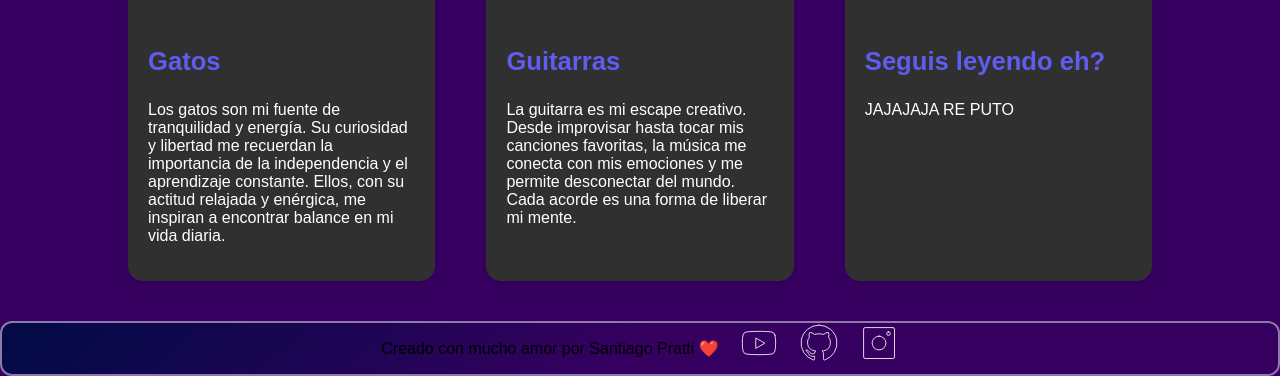
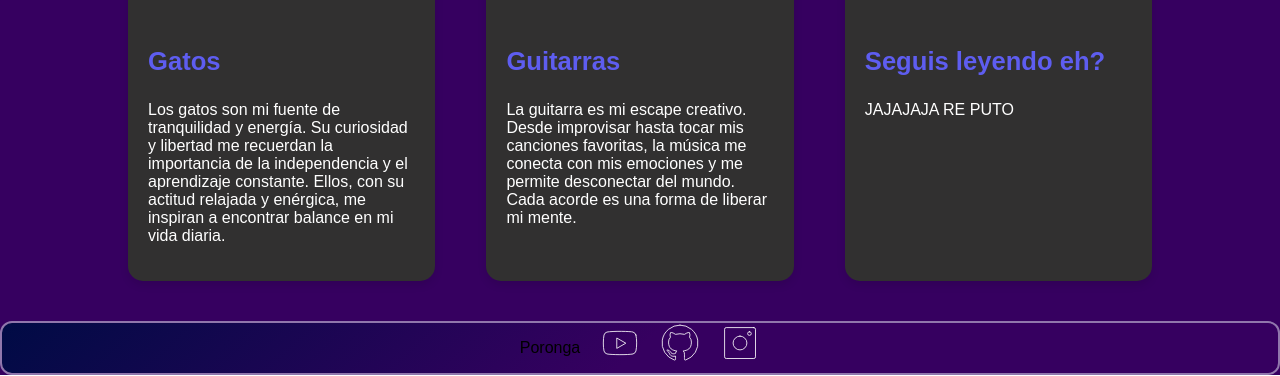
Before and after one commit to SantiPratti/DotDager-Page, a plain HTML site: page index.html in a window 1280 px wide. Shown: the part 1522-1898 px from the top of the page. Drawn offline with Linux system fonts and the light colour scheme; a web font is replaced by a local one.

Commit message:
aaaaaaaa

```diff
--- a/index.html
+++ b/index.html
@@ -101,11 +101,11 @@
         <nav class="footer-bar">
 
             <ul class="footer-links">
-                <li><p>Creado con mucho amor por Santiago Pratti ❤️</p></li>
-                <li><a href="https://www.youtube.com/@santisnm4556" target=”_blank”><svg width="40px" height="40px" viewBox="0 0 48 48" xmlns="http://www.w3.org/2000/svg"><defs><style>.a{fill:none;stroke:#ffffff;stroke-linecap:round;stroke-linejoin:round;}</style></defs><path class="a" d="M43.1124,14.394a5.0056,5.0056,0,0,0-3.5332-3.5332c-2.3145-.8936-24.7326-1.3314-31.2358.0256A5.0059,5.0059,0,0,0,4.81,14.42c-1.0446,4.583-1.1239,14.4914.0256,19.1767A5.006,5.006,0,0,0,8.369,37.13c4.5829,1.0548,26.3712,1.2033,31.2358,0a5.0057,5.0057,0,0,0,3.5332-3.5333C44.2518,28.6037,44.3311,19.31,43.1124,14.394Z"/><path class="a" d="M30.5669,23.9952,20.1208,18.004V29.9863Z"/></svg></a></li>
+                <li><p>Poronga</p></li>
+                <li><a href="https://www.youtube.com/@DotDager" target=”_blank”><svg width="40px" height="40px" viewBox="0 0 48 48" xmlns="http://www.w3.org/2000/svg"><defs><style>.a{fill:none;stroke:#ffffff;stroke-linecap:round;stroke-linejoin:round;}</style></defs><path class="a" d="M43.1124,14.394a5.0056,5.0056,0,0,0-3.5332-3.5332c-2.3145-.8936-24.7326-1.3314-31.2358.0256A5.0059,5.0059,0,0,0,4.81,14.42c-1.0446,4.583-1.1239,14.4914.0256,19.1767A5.006,5.006,0,0,0,8.369,37.13c4.5829,1.0548,26.3712,1.2033,31.2358,0a5.0057,5.0057,0,0,0,3.5332-3.5333C44.2518,28.6037,44.3311,19.31,43.1124,14.394Z"/><path class="a" d="M30.5669,23.9952,20.1208,18.004V29.9863Z"/></svg></a></li>
 
-                <li><a href="https://github.com/santipratti" target=”_blank”><svg width="40px" height="40px" viewBox="0 0 48 48" id="Layer_2" data-name="Layer 2" xmlns="http://www.w3.org/2000/svg"><defs><style>.cls-1{fill:none;stroke:#ffffff;stroke-linecap:round;stroke-linejoin:round;fill-rule:evenodd;}</style></defs><path class="cls-1" d="M24,2.5a21.5,21.5,0,0,0-6.8,41.9c1.08.2,1.47-.46,1.47-1s0-1.86,0-3.65c-6,1.3-7.24-2.88-7.24-2.88A5.7,5.7,0,0,0,9,33.68c-1.95-1.33.15-1.31.15-1.31a4.52,4.52,0,0,1,3.29,2.22c1.92,3.29,5,2.34,6.26,1.79a4.61,4.61,0,0,1,1.37-2.88c-4.78-.54-9.8-2.38-9.8-10.62a8.29,8.29,0,0,1,2.22-5.77,7.68,7.68,0,0,1,.21-5.69s1.8-.58,5.91,2.2a20.46,20.46,0,0,1,10.76,0c4.11-2.78,5.91-2.2,5.91-2.2a7.74,7.74,0,0,1,.21,5.69,8.28,8.28,0,0,1,2.21,5.77c0,8.26-5,10.07-9.81,10.61a5.12,5.12,0,0,1,1.46,4c0,2.87,0,5.19,0,5.9s.39,1.24,1.48,1A21.5,21.5,0,0,0,24,2.5"/></svg></a></li>
-                <li><a href="https://www.instagram.com/santiago.pratti/" target=”_blank”><svg width="40px" height="40px" viewBox="0 0 48 48" id="Layer_2" data-name="Layer 2" xmlns="http://www.w3.org/2000/svg"><defs><style>.cls-1{fill:none;stroke:#ffffff;stroke-linecap:round;stroke-linejoin:round;}</style></defs><path class="cls-1" d="M35.38,10.46a2.19,2.19,0,1,0,2.16,2.22v-.06A2.18,2.18,0,0,0,35.38,10.46Z"/><path class="cls-1" d="M40.55,5.5H7.45a2,2,0,0,0-1.95,2v33.1a2,2,0,0,0,2,2h33.1a2,2,0,0,0,2-2V7.45A2,2,0,0,0,40.55,5.5Z"/><path class="cls-1" d="M24,15.72A8.28,8.28,0,1,0,32.28,24h0A8.28,8.28,0,0,0,24,15.72Z"/></svg></a></li>
+                <li><a href="https://github.com/MarianoVilla" target=”_blank”><svg width="40px" height="40px" viewBox="0 0 48 48" id="Layer_2" data-name="Layer 2" xmlns="http://www.w3.org/2000/svg"><defs><style>.cls-1{fill:none;stroke:#ffffff;stroke-linecap:round;stroke-linejoin:round;fill-rule:evenodd;}</style></defs><path class="cls-1" d="M24,2.5a21.5,21.5,0,0,0-6.8,41.9c1.08.2,1.47-.46,1.47-1s0-1.86,0-3.65c-6,1.3-7.24-2.88-7.24-2.88A5.7,5.7,0,0,0,9,33.68c-1.95-1.33.15-1.31.15-1.31a4.52,4.52,0,0,1,3.29,2.22c1.92,3.29,5,2.34,6.26,1.79a4.61,4.61,0,0,1,1.37-2.88c-4.78-.54-9.8-2.38-9.8-10.62a8.29,8.29,0,0,1,2.22-5.77,7.68,7.68,0,0,1,.21-5.69s1.8-.58,5.91,2.2a20.46,20.46,0,0,1,10.76,0c4.11-2.78,5.91-2.2,5.91-2.2a7.74,7.74,0,0,1,.21,5.69,8.28,8.28,0,0,1,2.21,5.77c0,8.26-5,10.07-9.81,10.61a5.12,5.12,0,0,1,1.46,4c0,2.87,0,5.19,0,5.9s.39,1.24,1.48,1A21.5,21.5,0,0,0,24,2.5"/></svg></a></li>
+                <li><a href="https://www.instagram.com/dager.32/" target=”_blank”><svg width="40px" height="40px" viewBox="0 0 48 48" id="Layer_2" data-name="Layer 2" xmlns="http://www.w3.org/2000/svg"><defs><style>.cls-1{fill:none;stroke:#ffffff;stroke-linecap:round;stroke-linejoin:round;}</style></defs><path class="cls-1" d="M35.38,10.46a2.19,2.19,0,1,0,2.16,2.22v-.06A2.18,2.18,0,0,0,35.38,10.46Z"/><path class="cls-1" d="M40.55,5.5H7.45a2,2,0,0,0-1.95,2v33.1a2,2,0,0,0,2,2h33.1a2,2,0,0,0,2-2V7.45A2,2,0,0,0,40.55,5.5Z"/><path class="cls-1" d="M24,15.72A8.28,8.28,0,1,0,32.28,24h0A8.28,8.28,0,0,0,24,15.72Z"/></svg></a></li>
             </ul>
         </nav>
     </footer>
```
